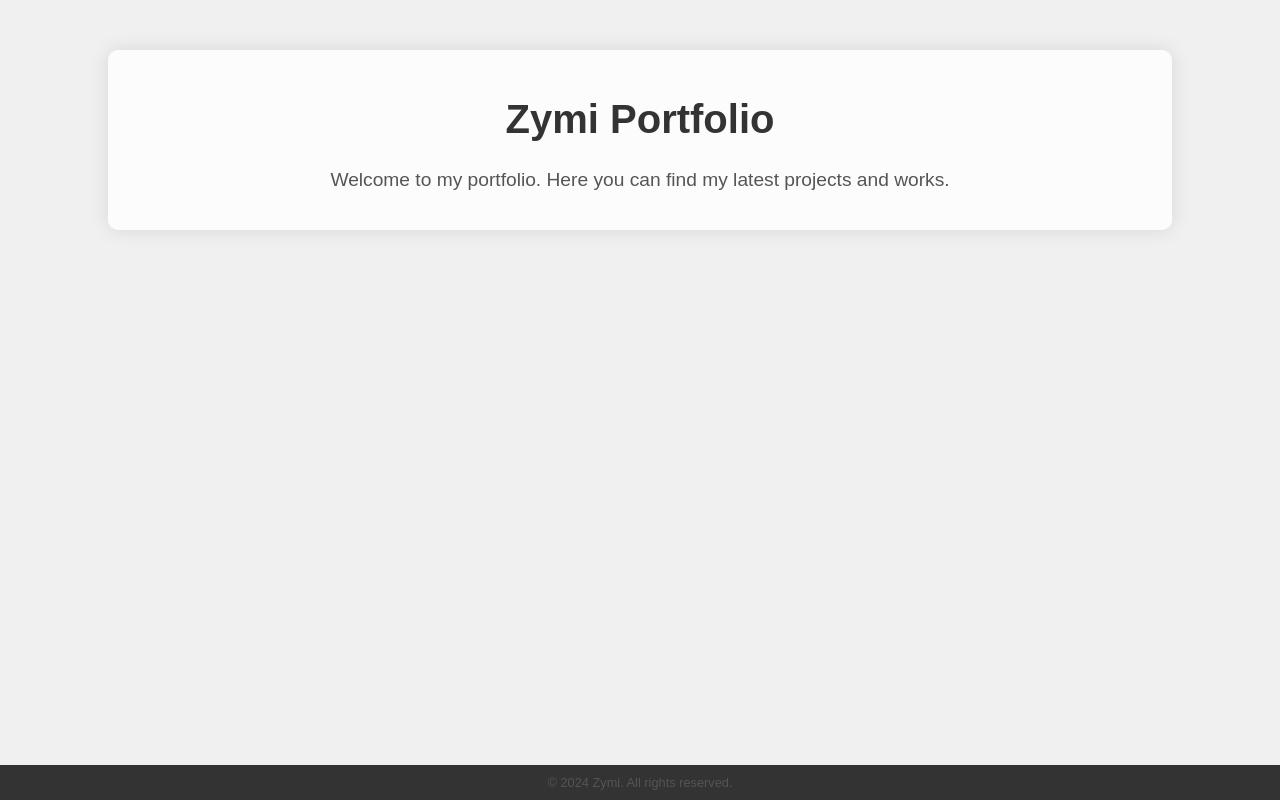
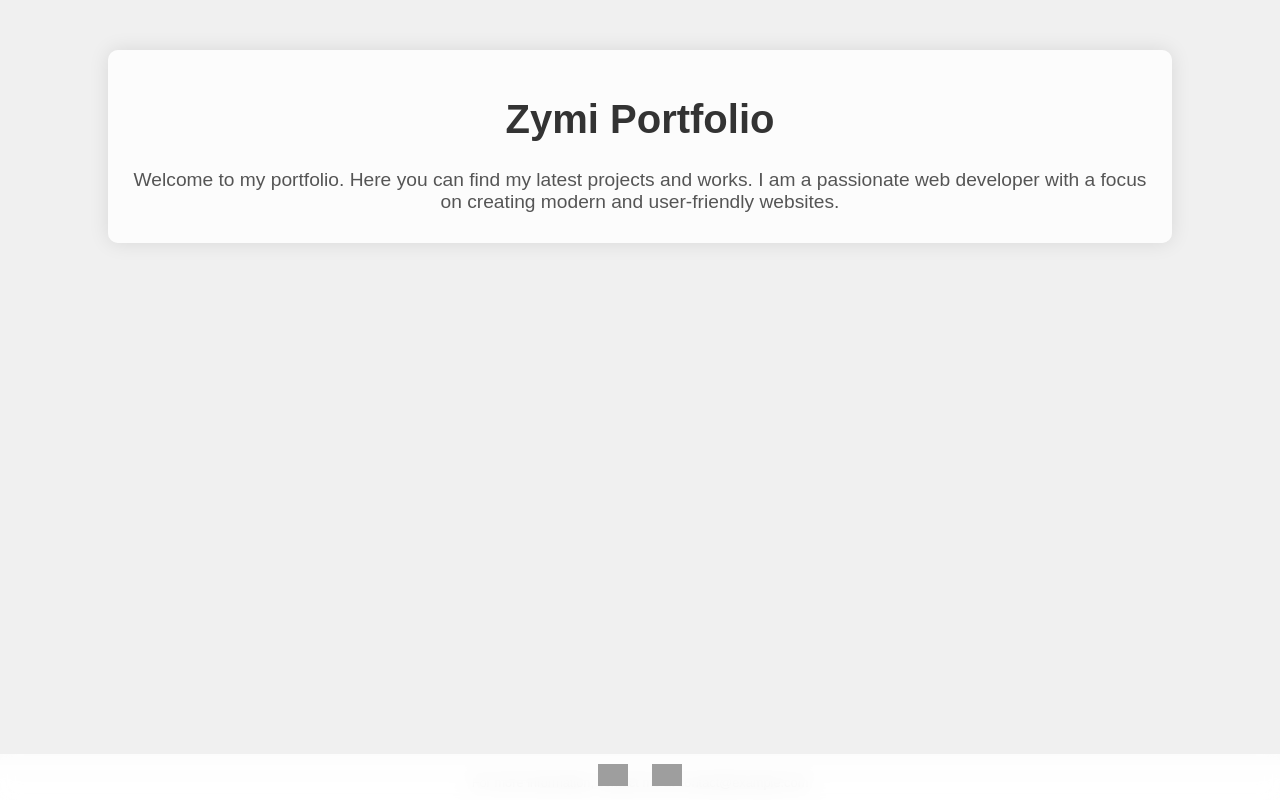
Before and after one commit to Zyminotfound/zymi.github.io, a plain HTML site: page index.html in a window 1280 px wide. Drawn offline with Linux system fonts and the light colour scheme; grey boxes are pictures that could not be loaded.

Commit message:
Initial Commit

```diff
--- a/index.html
+++ b/index.html
@@ -4,23 +4,27 @@
     <meta charset="UTF-8">
     <meta name="viewport" content="width=device-width, initial-scale=1.0">
     <title>Zymi | Portfolio</title>
+    <link rel="icon" type="image/jpg" href="Zymi.jpg\">
     <style>
         body {
             margin: 0;
             padding: 0;
             font-family: Arial, sans-serif;
             background-color: #f0f0f0; /* Change this to your desired background color */
+            overflow: hidden; /* Hide scrollbar initially */
         }
 
         .container {
             width: 80%;
             margin: 50px auto;
             text-align: center;
-            background-color: rgba(255, 255, 255, 0.8); /* Adjust opacity for the blurry effect */
+            background-color: rgba(255, 255, 255, 0); /* Initially transparent */
             padding: 20px;
             border-radius: 10px;
-            box-shadow: 0 0 20px rgba(0, 0, 0, 0.1); /* Add a subtle shadow */
-            backdrop-filter: blur(10px); /* Blurry effect */
+            box-shadow: 0 0 20px rgba(0, 0, 0, 0); /* Initially no shadow */
+            backdrop-filter: blur(10px); /* Initially blurred */
+            opacity: 0; /* Initially invisible */
+            transition: opacity 1s ease, background-color 1s ease, box-shadow 1s ease; /* Transition effect */
         }
 
         h1 {
@@ -31,32 +35,74 @@
         p {
             color: #555;
             font-size: 1.2rem;
+            margin-bottom: 10px; /* Add margin bottom to space out paragraphs */
         }
 
         footer {
-            background-color: #333;
-            color: #fff;
+            background-color: rgba(255, 255, 255, 0.8); /* Light and semi-transparent */
+            color: #333; /* Dark text */
             padding: 10px 0;
             position: fixed;
             bottom: 0;
             width: 100%;
             text-align: center;
+            backdrop-filter: blur(10px); /* Blurry effect */
+            z-index: 1; /* Ensure footer is on top of other content */
         }
 
         footer p {
             margin: 0;
             font-size: 0.8rem;
         }
+
+        footer .social-links img {
+            width: 30px;
+            margin: 0 10px;
+            transition: transform 0.3s ease; /* Smooth transition */
+        }
+
+        footer .social-links img:hover {
+            transform: scale(1.2); /* Increase size on hover */
+        }
+
+        footer .other-links {
+            margin-top: 20px;
+        }
+
+        .visible {
+            opacity: 1; /* Make container visible */
+            background-color: rgba(255, 255, 255, 0.8); /* Light background color */
+            box-shadow: 0 0 20px rgba(0, 0, 0, 0.1); /* Add a subtle shadow */
+        }
     </style>
 </head>
 <body>
-    <div class="container">
+    <div class="container" id="container">
         <h1>Zymi Portfolio</h1>
-        <p>Welcome to my portfolio. Here you can find my latest projects and works.</p>
+        <p>Welcome to my portfolio. Here you can find my latest projects and works. I am a passionate web developer with a focus on creating modern and user-friendly websites.</p>
     </div>
 
+    <footer class="other-links">
+        <p>For more information, contact me at contact@example.com</p>
+    </footer>
+
     <footer>
-        <p>&copy; 2024 Zymi. All rights reserved.</p>
+        <div class="social-links">
+            <a href="https://instagram.com/your_username" target="_blank"><img src="https://www.kindpng.com/picc/m/1-19853_instagram-logo-black-transparent-instagram-logo-black-png.png" alt="Instagram"></a>
+            <a href="https://discord.gg/your_discord_invite" target="_blank"><img src="https://th.bing.com/th/id/OIP.W9N21AmK2-geX18OttL3ZgAAAA?rs=1&pid=ImgDetMain" alt="Discord"></a>
+        </div>
     </footer>
+
+    <script>
+        window.onload = function() {
+            var container = document.getElementById('container');
+            setTimeout(function() {
+                container.classList.add('visible');
+                setTimeout(function() {
+                    document.body.style.overflow = 'auto'; /* Show scrollbar after animation */
+                }, 1000); /* Wait for animation to finish */
+            }, 1000); /* Delay intro by 1 second */
+        }
+    </script>
 </body>
 </html>
```
Also changed, not shown: Zymi.jpg (added).
